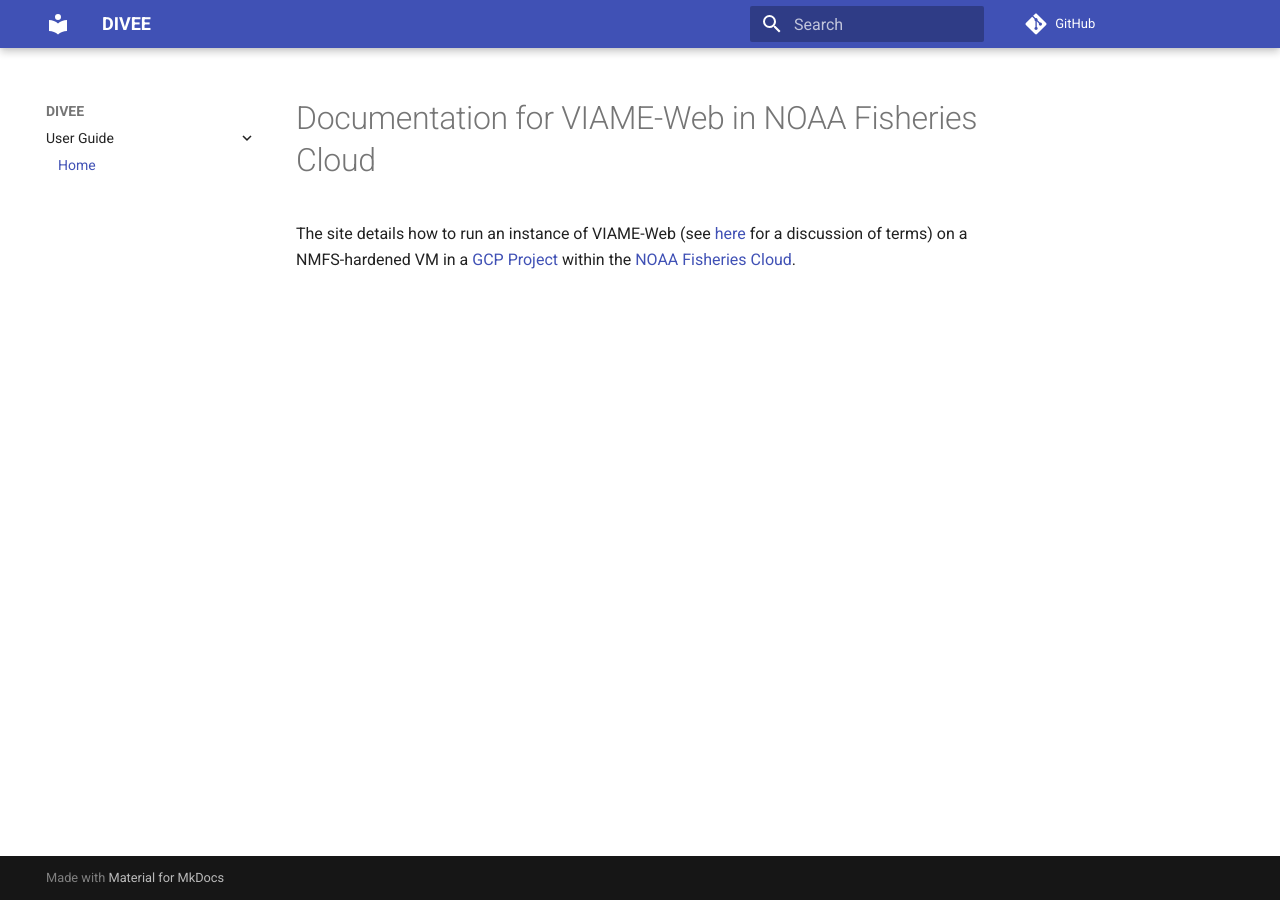
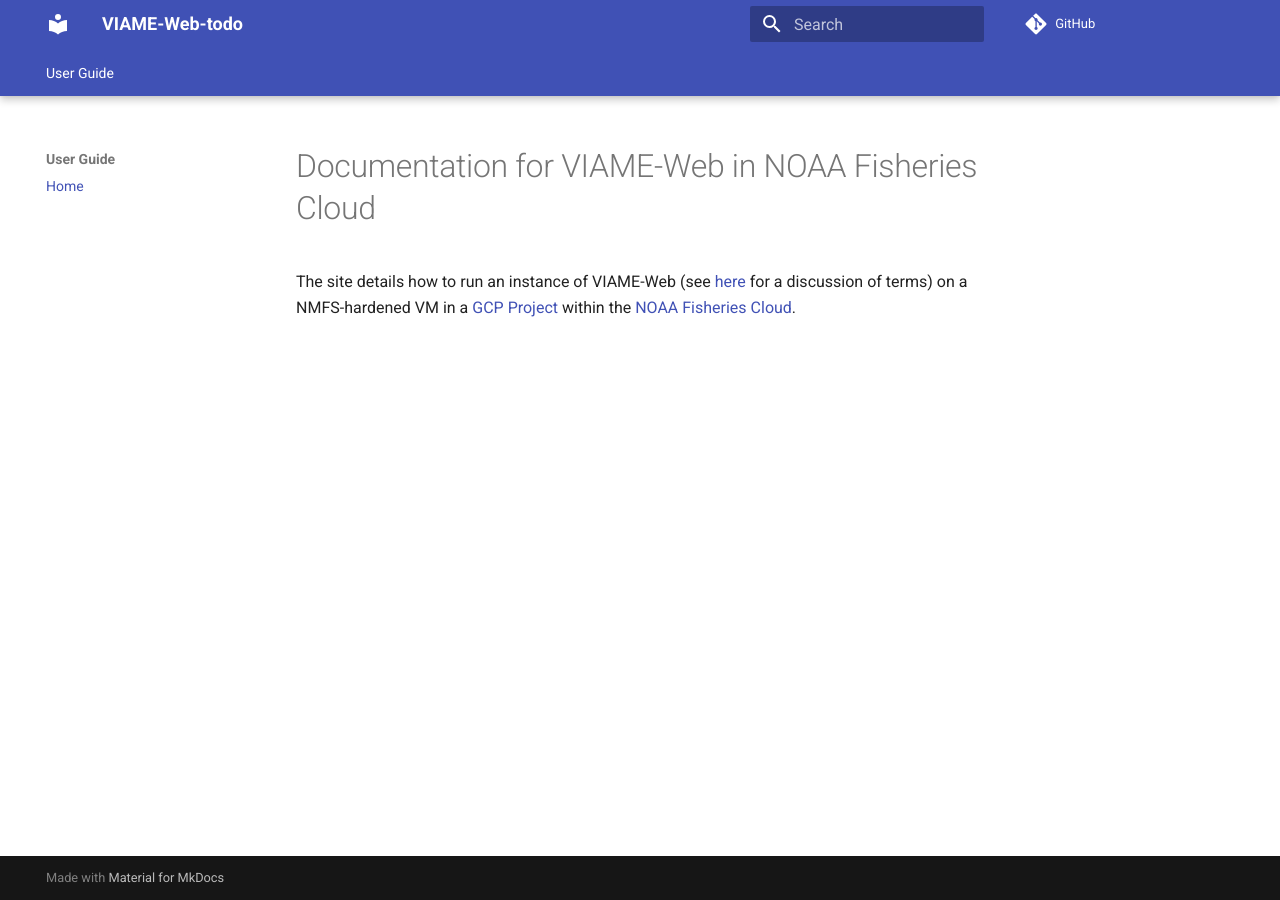
Before and after one commit to SWFSC/viame-web-noaa-gcp, an MkDocs documentation site: the page built from docs/index.md, in a window 1280 px wide. Built offline with MkDocs 1.6.1 and Material for MkDocs 9.7.7, drawn with Linux system fonts in a browser that asks for light colours; comment, search, counter and statistics services are not loaded.

Commit message:
add features

```diff
--- a/mkdocs.yml
+++ b/mkdocs.yml
@@ -1,4 +1,4 @@
-site_name: DIVEE
+site_name: VIAME-Web-todo
 site_url: https://smwoodman.github.io/viame-web-fisheries-cloud
 site_author: Sam Woodman
 
@@ -9,10 +9,10 @@
 #   highlightjs: true
 #   palette:
 #     primary: black
-#   features:
-#     - navigation.tabs
-#     - navigation.tabs.sticky
-#     - navigation.expand
+  features:
+    - navigation.tabs
+    - navigation.tabs.sticky
+    - navigation.expand
 
 # extra_css: [extra.css]
 
```
